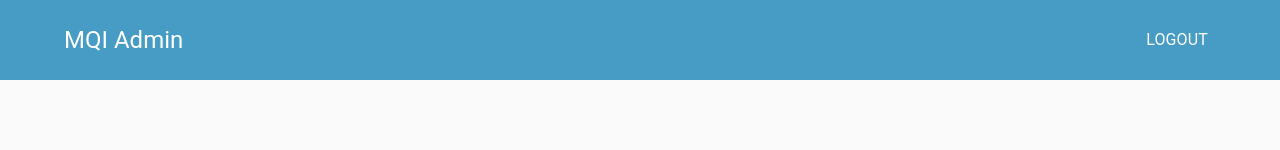
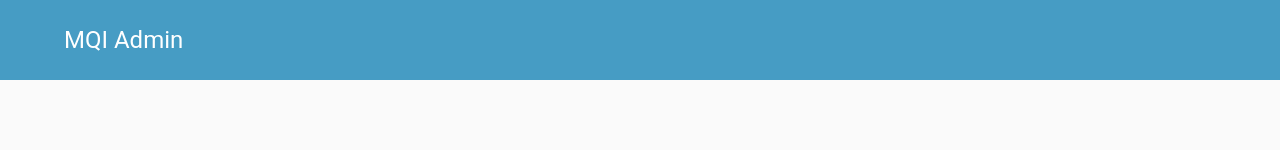
Before and after one commit to Abdull-Rauf/mqi-app, a React (Create React App) app: page /login in a window 1280 px wide. Shown: the top 150 px of the page. Built offline with nearby package versions, Linux system fonts and the light colour scheme.

Commit message:
logout button hide

```diff
--- a/src/App.js
+++ b/src/App.js
@@ -25,6 +25,7 @@ function App() {
               MQI Admin{" "}
             </Link>
           </Typography>
+          {isLogged?.isLogin && (
             <Button
               onClick={() => {
                 localStorage.removeItem("isLoggedIn");
@@ -33,6 +34,7 @@ function App() {
             >
               <Typography className="logo">Logout</Typography>
             </Button>
+          )}
         </header>
 
         <Switch>
```
Lines whose indentation alone changed are shown as unchanged.
